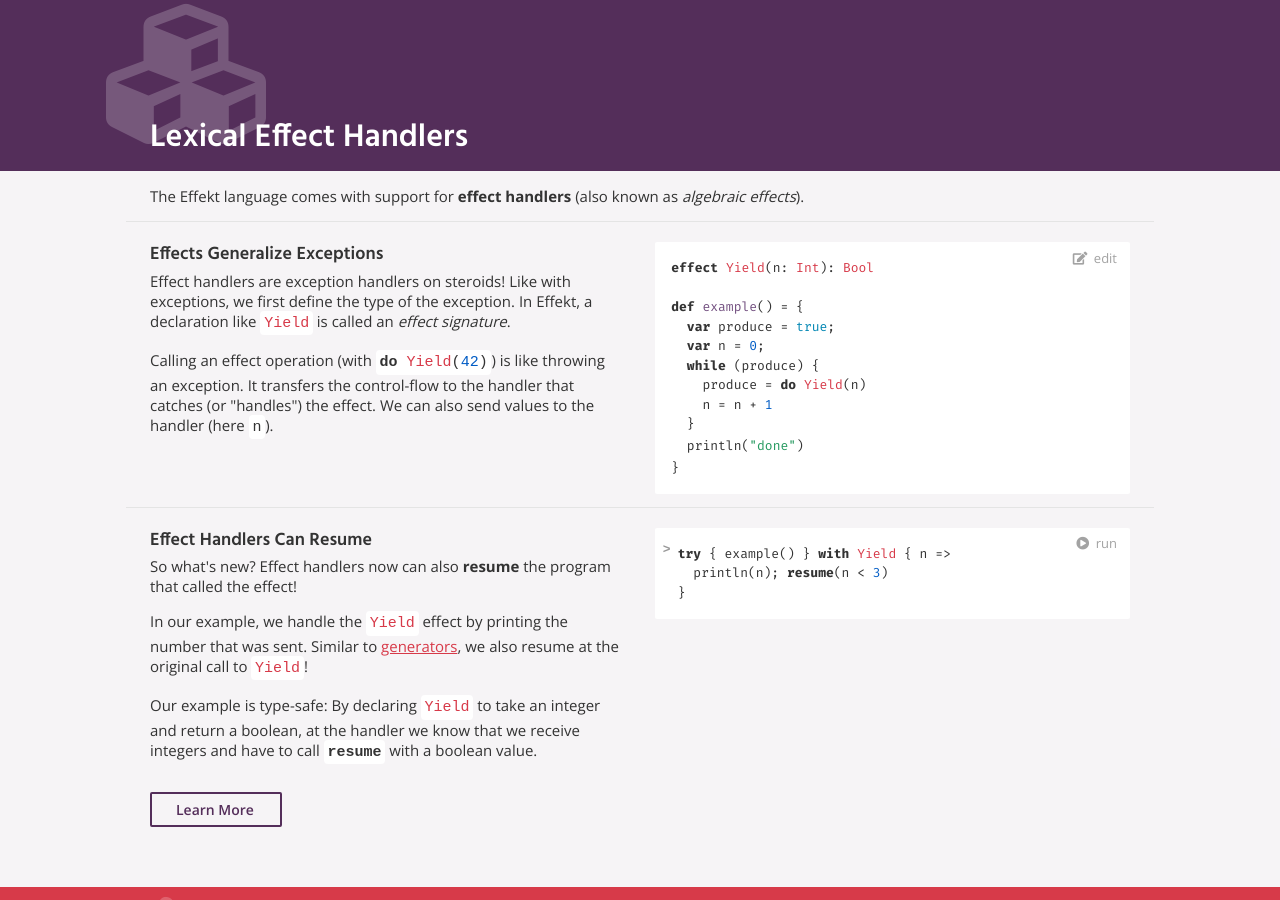
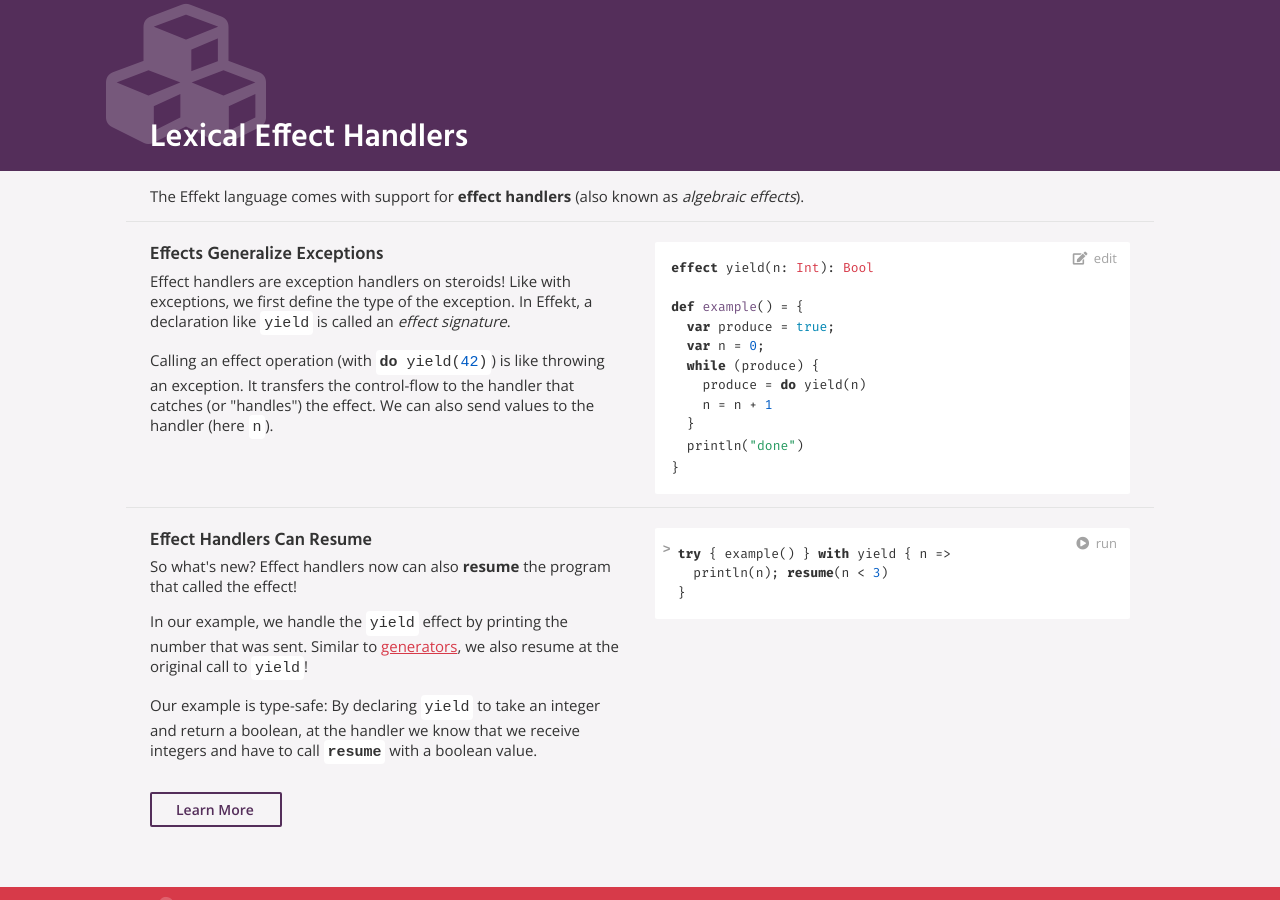
Before and after one commit to effekt-lang/effekt-website, a Jekyll site: the page built from index.md, in a window 1280 px wide and 900 px high, scrolled down 1793 px. Built offline with Jekyll 4.4.1, drawn with Linux system fonts in a browser that asks for light colours.

Commit message:
Drive-by: make Yield lowercase as singleton op

```diff
--- a/_layouts/home.html
+++ b/_layouts/home.html
@@ -84,20 +84,20 @@
   <div>
 <h3>Effects Generalize Exceptions</h3>
 <p>Effect handlers are exception handlers on steroids! Like with exceptions, we first define the type of the
-  exception. In Effekt, a declaration like <code class="language-effekt">Yield</code> is called an <emph>effect signature</emph>.</p>
+  exception. In Effekt, a declaration like <code class="language-effekt">yield</code> is called an <emph>effect signature</emph>.</p>
 
-<p>Calling an effect operation (with <code class="language-effekt">do Yield(42)</code>) is like throwing an exception. It
+<p>Calling an effect operation (with <code class="language-effekt">do yield(42)</code>) is like throwing an exception. It
 transfers the control-flow to the handler that catches (or "handles") the effect. We can also
 send values to the handler (here <code class="language-effekt">n</code>).</p>
 </div>
 <div>
-<pre><code class="language-effekt">effect Yield(n: Int): Bool
+<pre><code class="language-effekt">effect yield(n: Int): Bool
 
 def example() = {
   var produce = true;
   var n = 0;
   while (produce) {
-    produce = do Yield(n)
+    produce = do yield(n)
     n = n + 1
   }
   println("done")
@@ -112,18 +112,18 @@
 <p>So what's new? Effect handlers now can also <strong>resume</strong> the program that called the effect!</p>
 
 <p>
-  In our example, we handle the <code class="language-effekt">Yield</code> effect by printing the number that was sent.
+  In our example, we handle the <code class="language-effekt">yield</code> effect by printing the number that was sent.
   Similar to <a href="https://developer.mozilla.org/en-US/docs/Web/JavaScript/Guide/Iterators_and_Generators">generators</a>,
-  we also resume at the original call to <code class="language-effekt">Yield</code>!
+  we also resume at the original call to <code class="language-effekt">yield</code>!
 </p>
 
-<p>Our example is type-safe: By declaring <code class="language-effekt">Yield</code> to take an integer and return a boolean, at
+<p>Our example is type-safe: By declaring <code class="language-effekt">yield</code> to take an integer and return a boolean, at
   the handler we know that we receive integers and have to call <code class="language-effekt">resume</code> with a boolean value.</p>
 
 <a class="learn-more-button" href="docs/concepts/effect-handlers"><span class="learn-more">Learn More</span></a>
 </div>
 <div>
-<pre><code class="language-effekt:repl">try { example() } with Yield { n =>
+<pre><code class="language-effekt:repl">try { example() } with yield { n =>
   println(n); resume(n < 3)
 }
 </code></pre>
```
